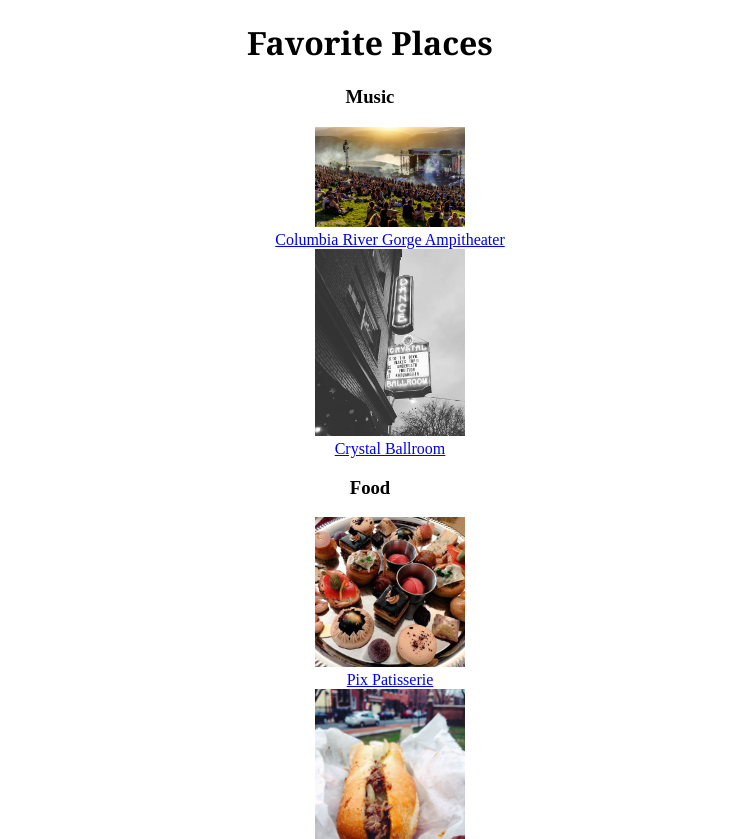
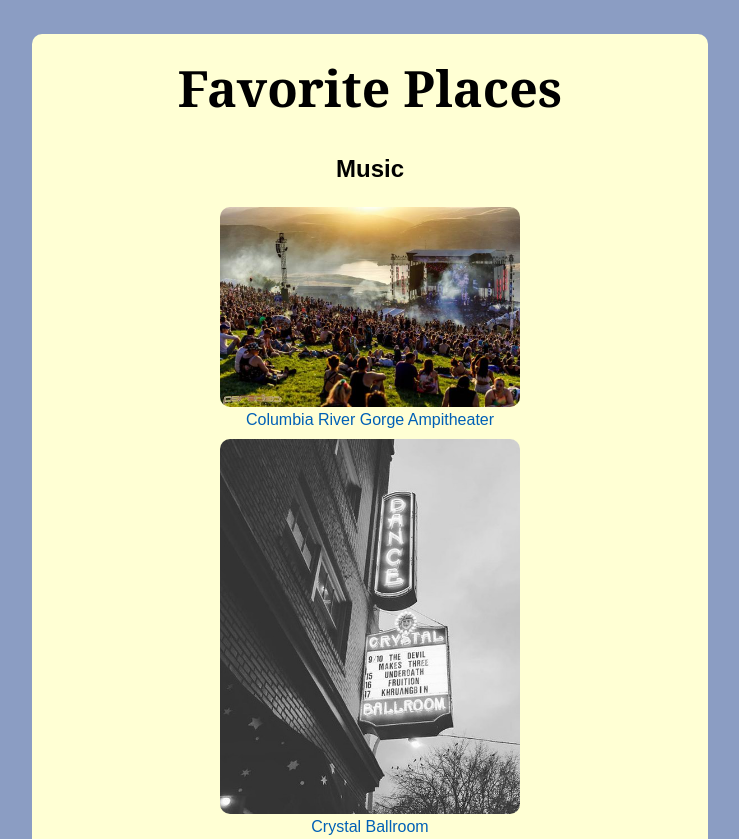
Before and after one commit to wchamberlain89/my-first-webpage, a plain HTML site: page favorite-places.html in a window 1280 px wide. Shown: the top 839 px of the page, without its empty margins (270-1009 px from the left). Drawn offline with Linux system fonts and the light colour scheme.

Commit message:
add css for favorite places

```diff
--- a/css/places.css
+++ b/css/places.css
@@ -2,13 +2,23 @@
 	margin : 0 auto;
 	width : 66%;
 	text-align: center;
+	background-color: #8b9dc3;
 }
 
 img {
-	width : 150px;
+	width : 300px;
+	border-radius: 10px;
 }
 
 li {
+	padding-bottom: 10px;
+}
+
+ul {
+	padding: 0;
+}
+
+ul, li {
 	list-style-type: none;
 }
 
@@ -18,4 +28,25 @@
 
 h1 {
 	font-family: georgia;
+  font-size: 50px;
+  padding-top: 20px;
+  font-weight: bold;
 }
+
+h3 {
+	font-family: arial;
+  font-size: 24px;
+}
+
+#background-container {
+	width : 80%;
+	background-color : #ffffd4;
+	margin: auto;
+	border-radius: 10px;
+}
+
+a {
+    color: #0060B6;
+    text-decoration: none;
+    font-family: arial;
+}
--- a/css/styles.css
+++ b/css/styles.css
@@ -16,3 +16,8 @@
   font-size: 20px;
   line-height: 30px;
 }
+
+.background {
+	color: #ffffd4;
+	width: 66%;
+}
--- a/favorite-places.html
+++ b/favorite-places.html
@@ -5,6 +5,7 @@
 	<title>Favorite Places</title>
 </head>
 <body>
+	<div id="background-container">
 		<h1>Favorite Places</h1>
 		<h3>Music</h3>
 		<ul>
@@ -20,5 +21,6 @@
 			<li><img src="imgs/steak.jpg"><a href="https://steakadelphia.com/">Steakadelphia</a></li>
 			<li><img src="imgs/sliders.jpg"><a href="https://pdxsliders.com">PDX Sliders</a></li>
 		</ul>
+	</div>
 </body>
 </html>
```
Also changed, not shown: favorite-things.html (+2 -1 lines). Lines whose indentation alone changed are shown as unchanged.
